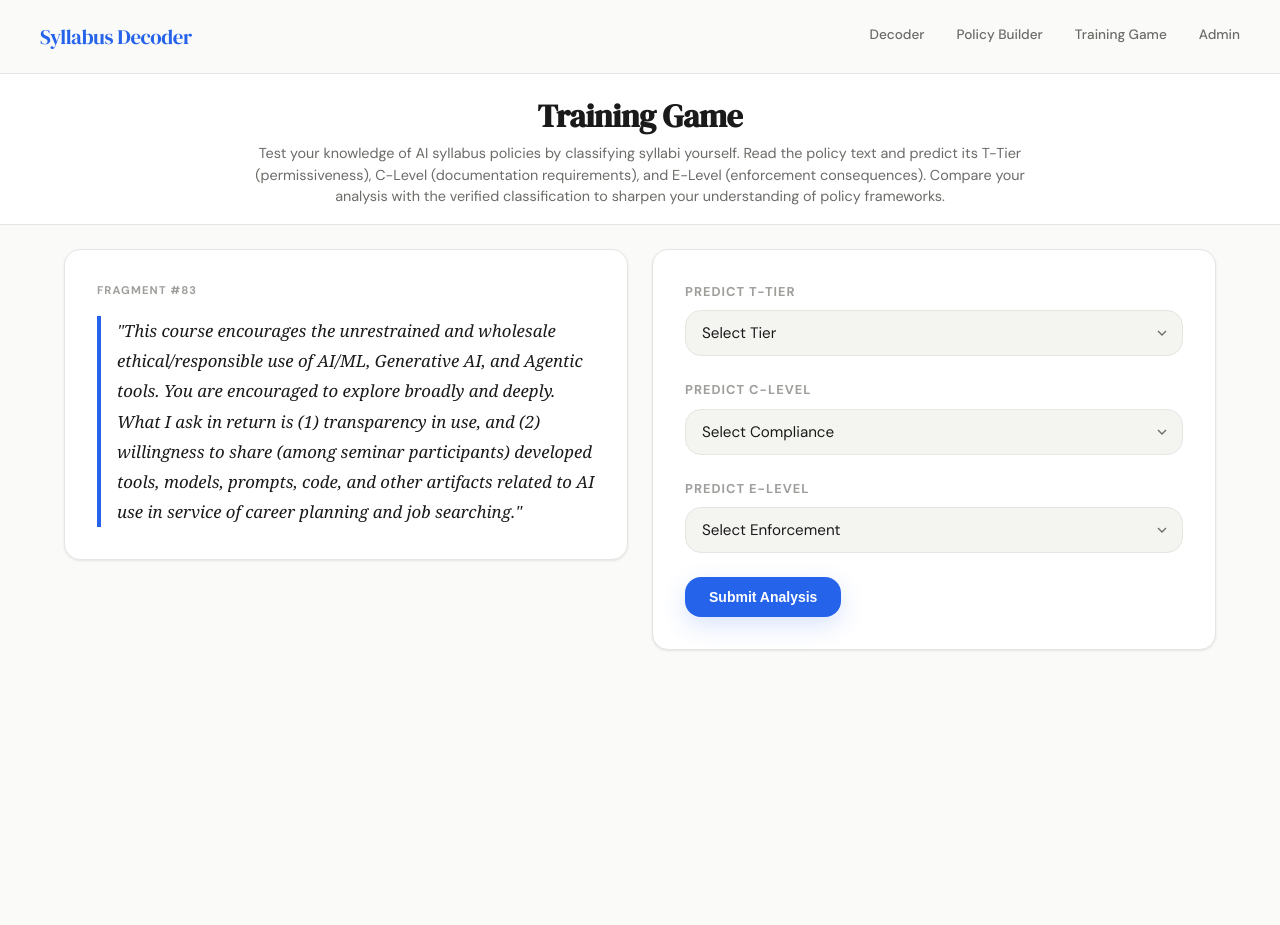
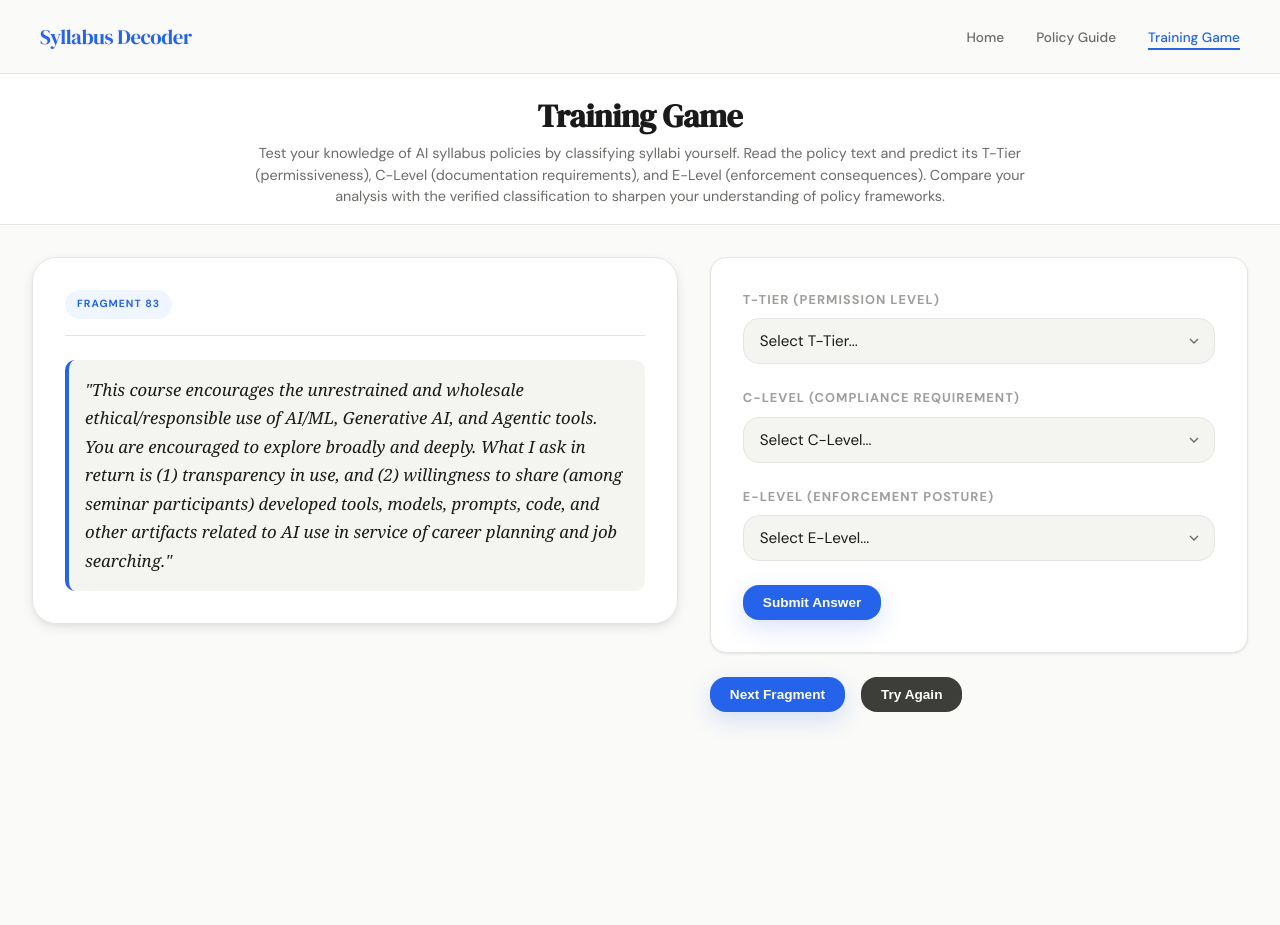
Before and after one commit to aninuona/syllabus-decoder, a Flask app: page /traininggame in a window 1280 px wide. Before the commit the page ends 651 px from the top, so only its background shows below. Run offline with Flask 3, Linux system fonts and the light colour scheme; data comes from the database, SQL or seed files in the repository.

Commit message:
Update training_game.html

```diff
--- a/templates/training_game.html
+++ b/templates/training_game.html
@@ -232,30 +239,111 @@
       }
 
       .btn-secondary:hover {
-        opacity: 0.9;
+        background: var(--ink-3);
+      }
+
+      .btn-primary {
+        background: var(--blue);
+        color: white;
+        border: none;
+        padding: 10px 20px;
+        border-radius: var(--r-lg);
+        font-size: 0.85rem;
+        font-weight: 600;
+        cursor: pointer;
+        transition: all var(--t-fast) var(--ease);
+        box-shadow: var(--shadow-blue);
+      }
+
+      .btn-primary:hover {
+        background: var(--blue-hover);
+      }
+
+      .game-container {
+        display: grid;
+        grid-template-columns: 1.2fr 1fr;
+        gap: var(--space-8);
+        max-width: 1400px;
+        margin: 0 auto;
+        padding: var(--space-8);
+        min-height: calc(100vh - 100px);
+      }
+
+      .fragment-card {
+        background: var(--surface);
+        border: 1.5px solid var(--border);
+        border-radius: var(--r-xl);
+        padding: var(--space-8);
+        box-shadow: var(--shadow-md);
+        position: sticky;
+        top: var(--space-8);
+        height: fit-content;
+        max-height: calc(100vh - 120px);
+        display: flex;
+        flex-direction: column;
+      }
+
+      .fragment-header {
+        display: flex;
+        align-items: center;
+        gap: var(--space-3);
+        margin-bottom: var(--space-6);
+        padding-bottom: var(--space-4);
+        border-bottom: 1px solid var(--border);
+      }
+
+      .fragment-badge {
+        background: var(--blue-light);
+        color: var(--blue);
+        font-size: 0.65rem;
+        font-weight: 700;
+        text-transform: uppercase;
+        letter-spacing: 0.1em;
+        padding: 6px 12px;
+        border-radius: var(--r-full);
+      }
+
+      .fragment-card blockquote {
+        font-size: clamp(0.95rem, 1.5vw, 1.05rem);
+        line-height: 1.7;
+        color: var(--ink);
+        font-style: italic;
+        margin: 0;
+        padding: var(--space-4);
+        background: var(--surface-2);
+        border-left: 4px solid var(--blue);
+        border-radius: var(--r-md);
+        overflow-y: auto;
+        min-height: 200px;
+        height: 100%;
       }
 
       @media (max-width: 1024px) {
-        .result-row {
+        .game-container {
           grid-template-columns: 1fr;
+          gap: var(--space-6);
         }
 
-        .comparison-card {
-          padding: var(--space-4);
+        .fragment-card {
+          position: relative;
+          top: 0;
+          max-height: 400px;
+        }
+
+        .result-container.show {
+          grid-template-columns: 1fr;
         }
       }
     </style>
 </head>
 <body>
-
-  <nav class="main-nav">
-    <div class="logo"><a href="/">Syllabus Decoder</a></div>
-    <div class="nav-links">
-      <a href="/decoder">Decoder</a>
-      <a href="/buildsyllabus">Policy Builder</a>
-      <a href="/traininggame">Training Game</a>
-      <a href="/admin">Admin</a>
-    </div>
+  <nav class="nav">
+    <a href="/" class="nav__brand">Syllabus Decoder</a>
+    <ul class="nav__links">
+      <li><a href="/">Home</a></li>
+      <li><a href="/guide">Policy Guide</a></li>
+      <li><a href="/game" class="active">Training Game</a></li>
+    </ul>
   </nav>
 
   <header class="game-header">
@@ -265,60 +353,64 @@
 
   <main class="game-container">
     <div class="fragment-card">
-        <span class="fragment-id">Fragment #<span id="fragment-num">—</span></span>
+      <div class="fragment-header">
+        <span class="fragment-badge">Fragment <span id="fragment-num">—</span></span>
+      </div>
       <blockquote id="policy-text">Loading...</blockquote>
     </div>
 
-    <form class="quiz-form" id="quiz-form">
+    <div>
+      <form id="quiz-form" class="quiz-form">
         <div class="input-group">
-            <label>Predict T-Tier</label>
+          <label for="user_t">T-Tier (Permission Level)</label>
           <select id="user_t" required>
-                <option selected disabled value="">Select Tier</option>
-                <option value="T0">T0 - Prohibited</option>
-                <option value="T1">T1 - Some exceptions</option>
-                <option value="T2">T2 - Ask permission</option>
-                <option value="T3">T3 - Bounded use</option>
-                <option value="T4">T4 - Allowed with documentation</option>
-                <option value="T5">T5 - Open/encouraged</option>
+            <option value="">Select T-Tier...</option>
+            <option value="T0">T0 – Total Prohibition</option>
+            <option value="T1">T1 – Default Prohibited</option>
+            <option value="T2">T2 – Permission-Gated</option>
+            <option value="T3">T3 – Bounded Use</option>
+            <option value="T4">T4 – Allowed with Transparency</option>
+            <option value="T5">T5 – Unrestricted/Encouraged</option>
           </select>
         </div>
 
         <div class="input-group">
-            <label>Predict C-Level</label>
+          <label for="user_c">C-Level (Compliance Requirement)</label>
           <select id="user_c" required>
-                <option selected disabled value="">Select Compliance</option>
-                <option value="C0">C0 - None</option>
-                <option value="C1">C1 - Note if used</option>
-                <option value="C2">C2 - Description of use</option>
-                <option value="C3">C3 - Logs/Step-by-step disclosure</option>
+            <option value="">Select C-Level...</option>
+            <option value="C0">C0 – None</option>
+            <option value="C1">C1 – Minimal</option>
+            <option value="C2">C2 – Structured</option>
+            <option value="C3">C3 – Full Audit</option>
           </select>
         </div>
 
         <div class="input-group">
-            <label>Predict E-Level</label>
+          <label for="user_e">E-Level (Enforcement Posture)</label>
           <select id="user_e" required>
-                <option selected disabled value="">Select Enforcement</option>
-                <option value="E0">E0 - None</option>
-                <option value="E1">E1 - Cautionary language</option>
-                <option value="E2">E2 - Explicit penalty</option>
-                <option value="E3">E3 - Automatic/extreme consequence</option>
+            <option value="">Select E-Level...</option>
+            <option value="E0">E0 – Trust-Based</option>
+            <option value="E1">E1 – Instructive</option>
+            <option value="E2">E2 – Investigative</option>
+            <option value="E3">E3 – Zero-Tolerance</option>
           </select>
         </div>
 
-        <button type="submit" class="btn-primary">Submit Analysis</button>
+        <button type="submit" class="btn-primary">Submit Answer</button>
       </form>
 
-    <div class="result-container" id="result-container">
-      <div class="result-row" id="t-result-row">
+      <div id="result-container" class="result-container">
+        <!-- T Column -->
+        <div class="result-column" id="t-column">
           <div class="comparison-card" id="t-card">
             <div class="card-header">Your vs Verified</div>
             <div class="card-content">
               <div class="card-value">
-              <span class="card-label">Your T-Tier</span>
+                <span class="card-label">Your T-Level</span>
                 <span class="card-code" id="t-user-code"></span>
               </div>
               <div class="card-value">
-              <span class="card-label">Database T-Tier</span>
+                <span class="card-label">Database T-Level</span>
                 <span class="card-code" id="t-correct-code"></span>
               </div>
             </div>
```
Also changed, not shown: other parts of templates/training_game.html (+23 -14 lines). Lines whose indentation alone changed are shown as unchanged.
